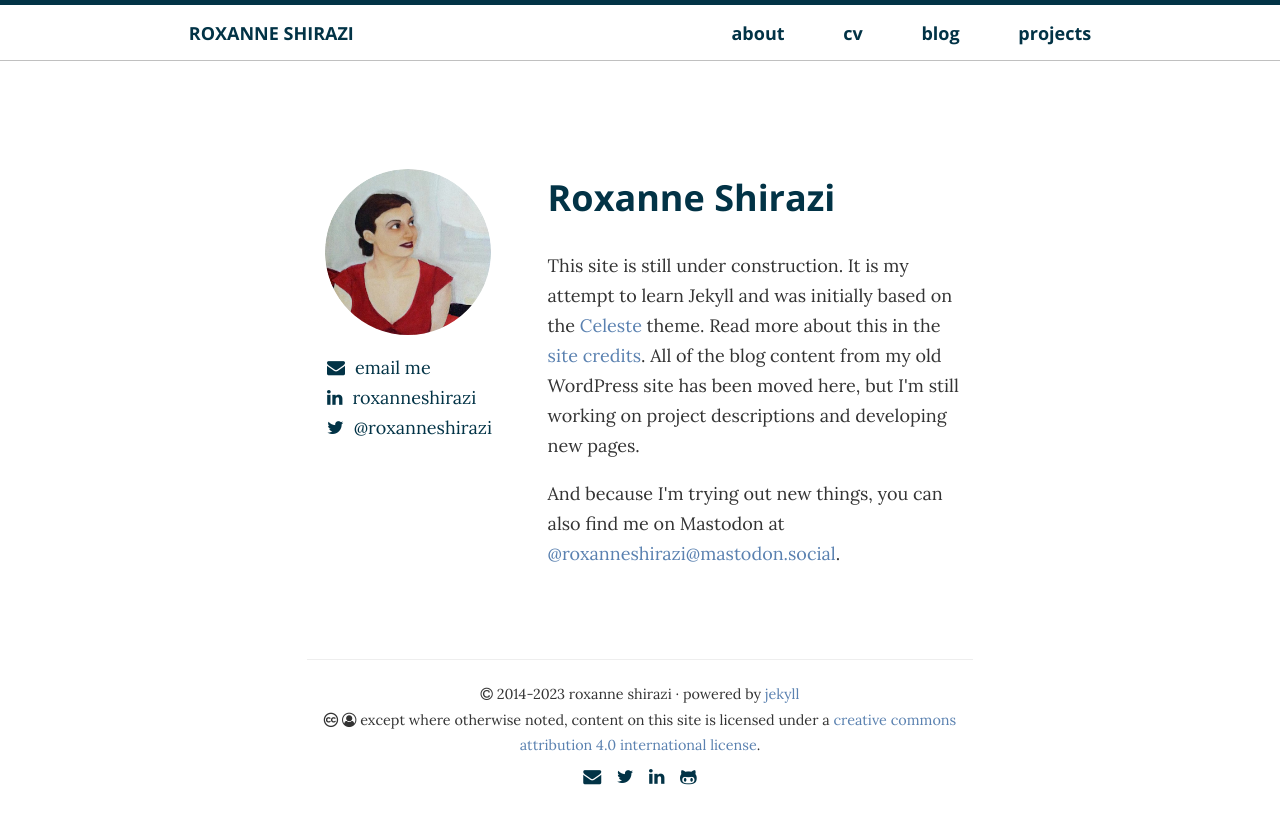
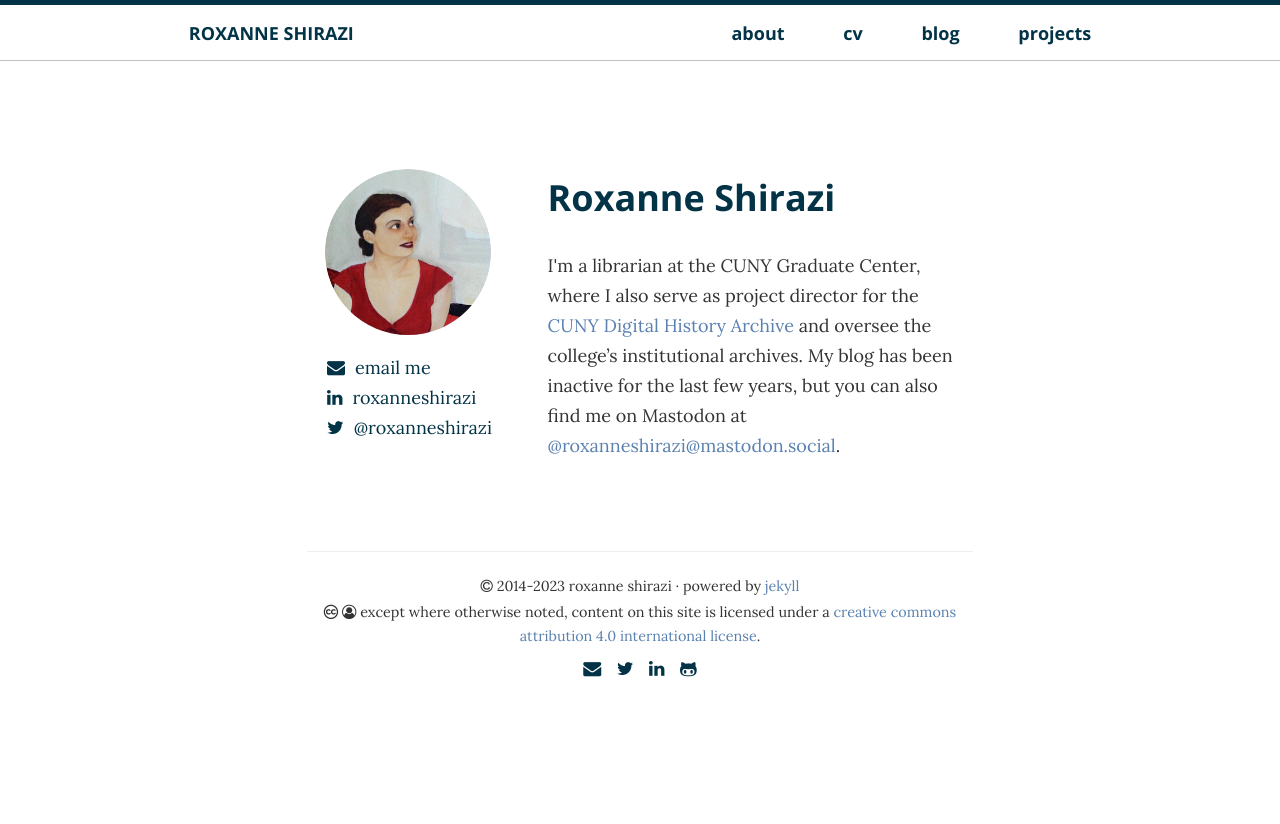
Before and after one commit to rshirazi/rshirazi.github.io, a Jekyll site: the page built from index.html, in a window 1280 px wide. Shown: the top 824 px of the page. Built offline with Jekyll 4.4.1, drawn with Linux system fonts in a browser that asks for light colours.

Commit message:
remove construction note

```diff
--- a/index.html
+++ b/index.html
@@ -21,12 +21,9 @@ title: Home
         <div class="landing-content">
             <p>
                 <h1 class="landing-title">Roxanne Shirazi</h1>
-                This site is still under construction. It is my attempt to learn Jekyll and was initially based on the
-                <a href="https://github.com/nicoelayda/celeste">Celeste</a> theme. Read more about this in the <a href="https://roxanneshirazi.com/site-credits">site credits</a>. All of the blog content from my old WordPress site has been moved here, but I'm still working on project descriptions and developing new pages.
-            </p>
+                I'm a librarian at the CUNY Graduate Center, where I also serve as project director for the <a href="https://cdha.cuny.edu">CUNY Digital History Archive</a> and oversee the college’s institutional archives.
 
-            <p>
-                And because I'm trying out new things, you can also find me on Mastodon at <a rel="me" href="https://mastodon.social/@roxanneshirazi">@roxanneshirazi@mastodon.social</a>.
+                My blog has been inactive for the last few years, but you can also find me on Mastodon at <a rel="me" href="https://mastodon.social/@roxanneshirazi">@roxanneshirazi@mastodon.social</a>.
 
             </p>
 
```
